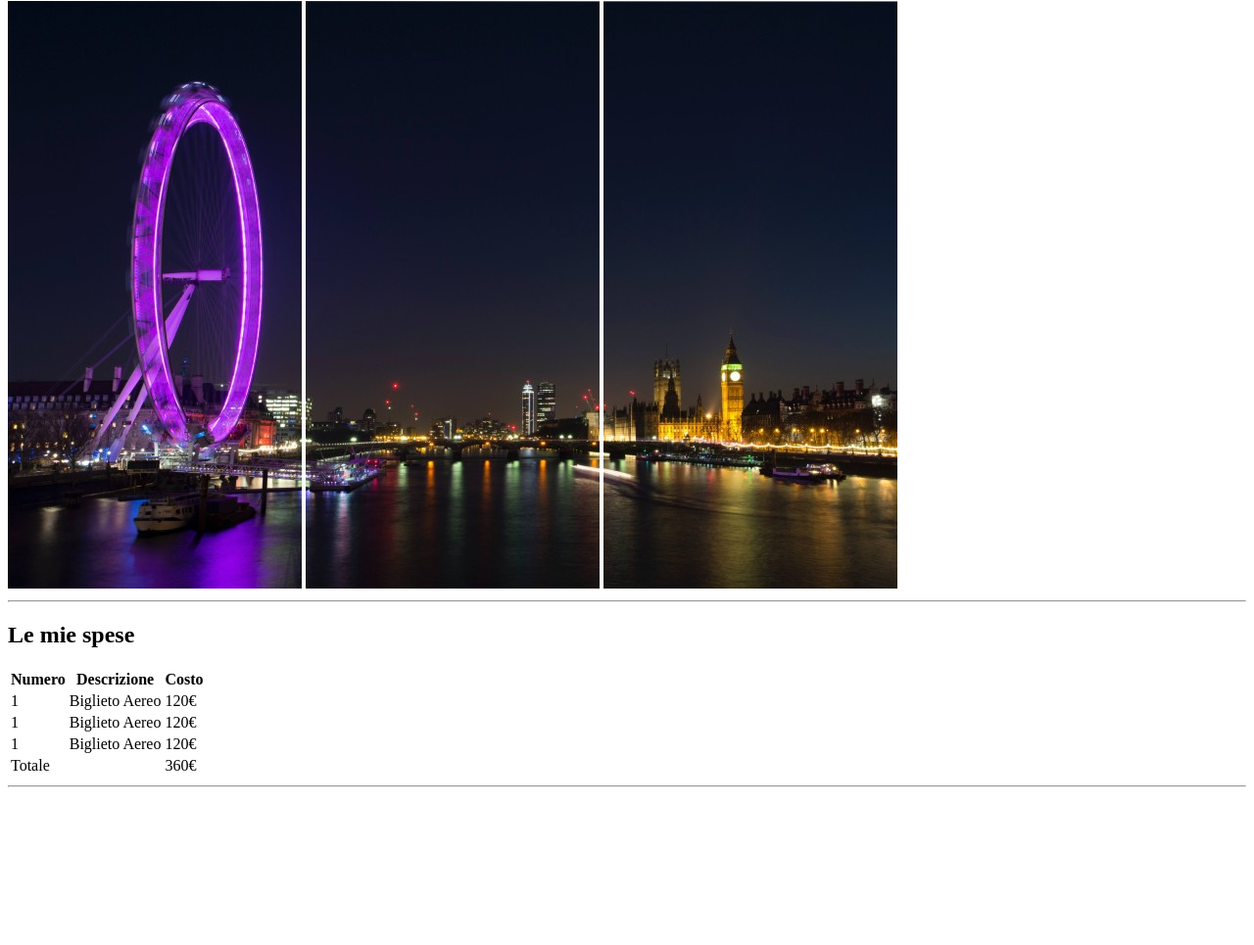
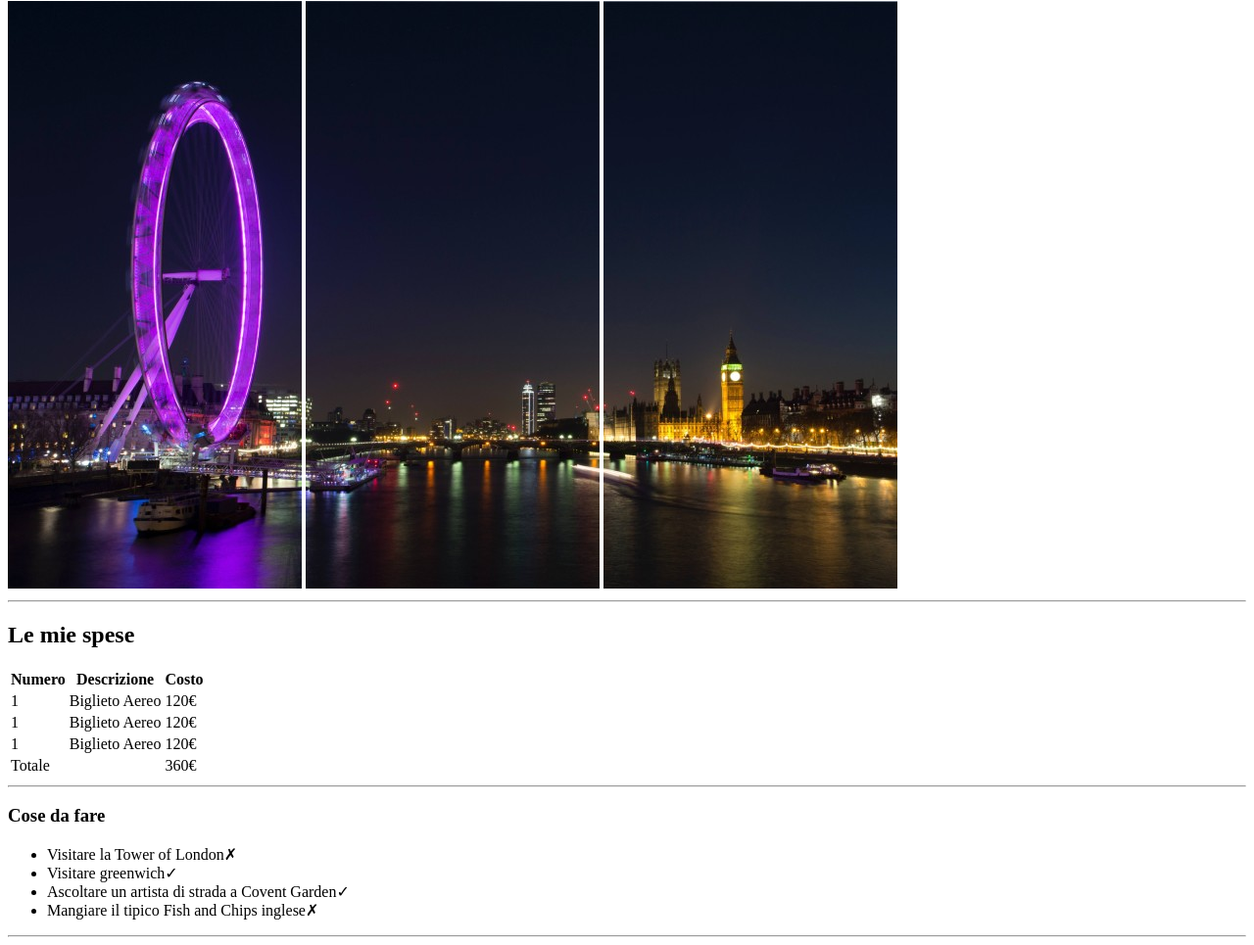
Before and after one commit to akjj96/html-london-trip, a plain HTML site: page index.html in a window 1280 px wide. Shown: the part 79-1044 px from the top of the page at 98% size. Before the commit the page ends 891 px from the top, so only its background shows below. Drawn offline with Linux system fonts and the light colour scheme.

Commit message:
index: lista ul

```diff
--- a/index.html
+++ b/index.html
@@ -47,5 +47,13 @@
     </table>
     <hr>
 
+    <h3>Cose da fare</h3>
+    <ul>
+        <li>Visitare la Tower of London&cross;</li>
+        <li>Visitare greenwich&check;</li>
+        <li>Ascoltare un artista di strada a Covent Garden&check;</li>
+        <li>Mangiare il tipico Fish and Chips inglese&cross;</li>
+    </ul>
+    <hr>
 </body>
 </html>
```
